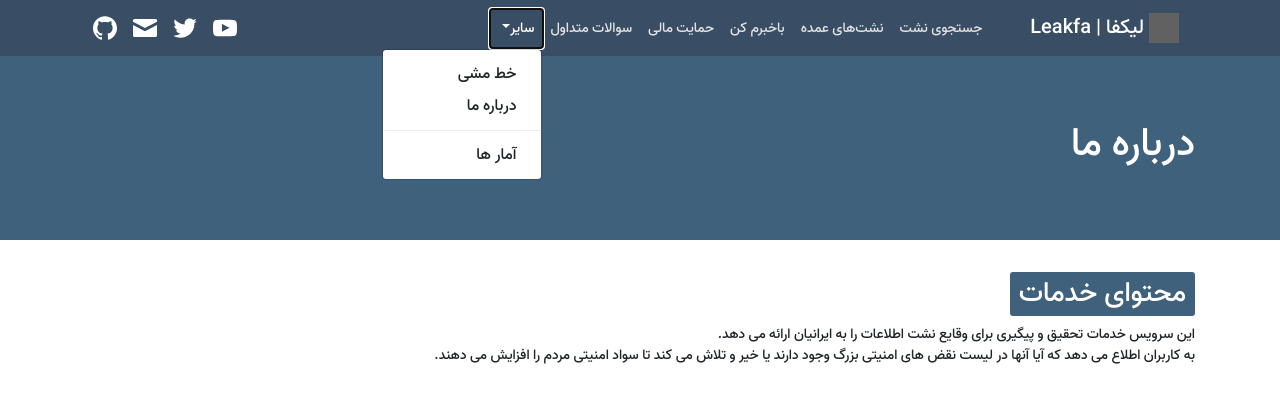
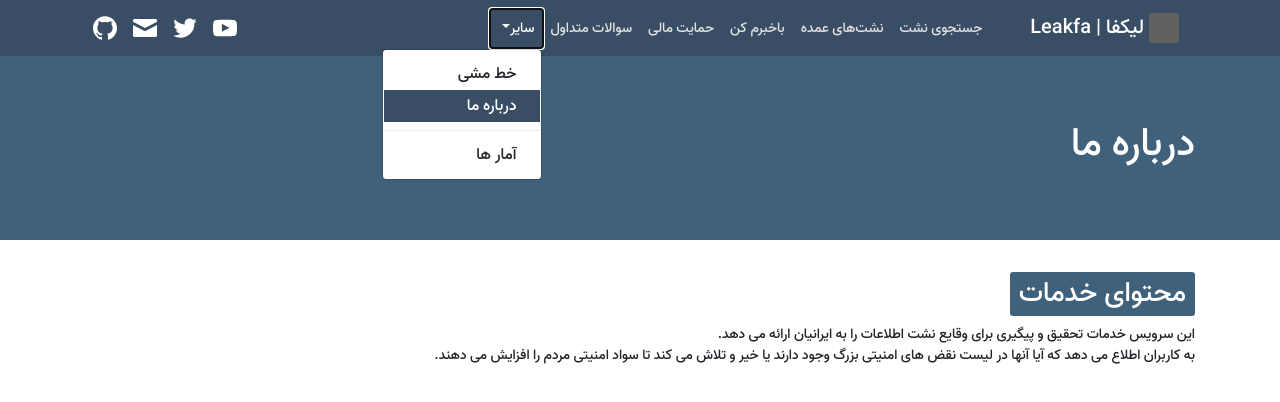
Before and after one commit to Leakfarsi/Leakfa.com, a PHP site: page /about.php in a window 1280 px wide, after a click on "سایر". Shown: the top 402 px of the page. Run offline with PHP 8.4, Linux system fonts and the light colour scheme; some libraries are stand-ins or nearby versions; grey boxes are pictures that could not be loaded.

Commit message:
Update header.php

```diff
--- a/src/header.php
+++ b/src/header.php
@@ -24,7 +24,7 @@ require 'config.php';
     <body>
         <nav class="navbar navbar-expand-lg navbar-dark">
             <div class="container">
-                <a class="navbar-brand" href="/">
+                <a class="navbar-brand" href="index.php">
                     <img src="/images/logo.svg" width="30" height="30" class="d-inline-block align-top" style="filter: invert(1);" alt="" />
                     لیکفا | Leakfa
                 </a>
@@ -35,28 +35,28 @@ require 'config.php';
                 <div class="collapse navbar-collapse" id="navbar">
                     <ul class="navbar-nav ml-auto mt-2 mt-lg-0">
                         <?php $uri = $_SERVER['REQUEST_URI']; ?>
-                        <li class="nav-item <?= $uri == '/search' ? 'active' : '' ?>">
-                            <a class="nav-link" href="search">جستجوی نشت</a>
+                        <li class="nav-item <?= $uri == '/search.php' ? 'active' : '' ?>">
+                            <a class="nav-link" href="search.php">جستجوی نشت</a>
                         </li>
-                        <li class="nav-item <?= $uri == '/leaks' ? 'active' : '' ?>">
-                            <a class="nav-link" href="leaks">نشت‌های عمده</a>
+                        <li class="nav-item <?= $uri == '/leaks.php' ? 'active' : '' ?>">
+                            <a class="nav-link" href="leaks.php">نشت‌های عمده</a>
                         </li>
-                        <li class="nav-item <?= $uri == '/notify' ? 'active' : '' ?>">
-                            <a class="nav-link" href="notify">باخبرم کن</a>
+                        <li class="nav-item <?= $uri == '/notify.php' ? 'active' : '' ?>">
+                            <a class="nav-link" href="notify.php">باخبرم کن</a>
                         </li>
-                        <li class="nav-item <?= $uri == '/donate' ? 'active' : '' ?>">
-                            <a class="nav-link" href="donate">حمایت مالی</a>
+                        <li class="nav-item <?= $uri == '/donate.php' ? 'active' : '' ?>">
+                            <a class="nav-link" href="donate.php">حمایت مالی</a>
                         </li>
-                        <li class="nav-item <?= $uri == '/faq' ? 'active' : '' ?>">
-                            <a class="nav-link" href="faq">سوالات متداول</a>
+                        <li class="nav-item <?= $uri == '/faq.php' ? 'active' : '' ?>">
+                            <a class="nav-link" href="faq.php">سوالات متداول</a>
                         </li>
                         <li class="nav-item dropdown">
                             <a class="nav-link dropdown-toggle" data-toggle="dropdown" href="#" role="button" aria-haspopup="true" aria-expanded="false">سایر</a>
                             <div class="dropdown-menu">
-							    <a class="dropdown-item <?= $uri == '/policy' ? 'active' : '' ?>" href="policy">خط مشی</a>
-                                <a class="dropdown-item <?= $uri == '/about' ? 'active' : '' ?>" href="about">درباره ما</a>
+                                <a class="dropdown-item <?= $uri == '/policy.php' ? 'active' : '' ?>" href="policy.php">خط مشی</a>
+                                <a class="dropdown-item <?= $uri == '/about.php' ? 'active' : '' ?>" href="about.php">درباره ما</a>
                                 <div class="dropdown-divider"></div>
-                                <a class="dropdown-item <?= $uri == '/stats' ? 'active' : '' ?>" href="stat">آمار ها</a>
+                                <a class="dropdown-item <?= $uri == '/stat.php' ? 'active' : '' ?>" href="stat.php">آمار ها</a>
                             </div>
                         </li>
                     </ul>
```
